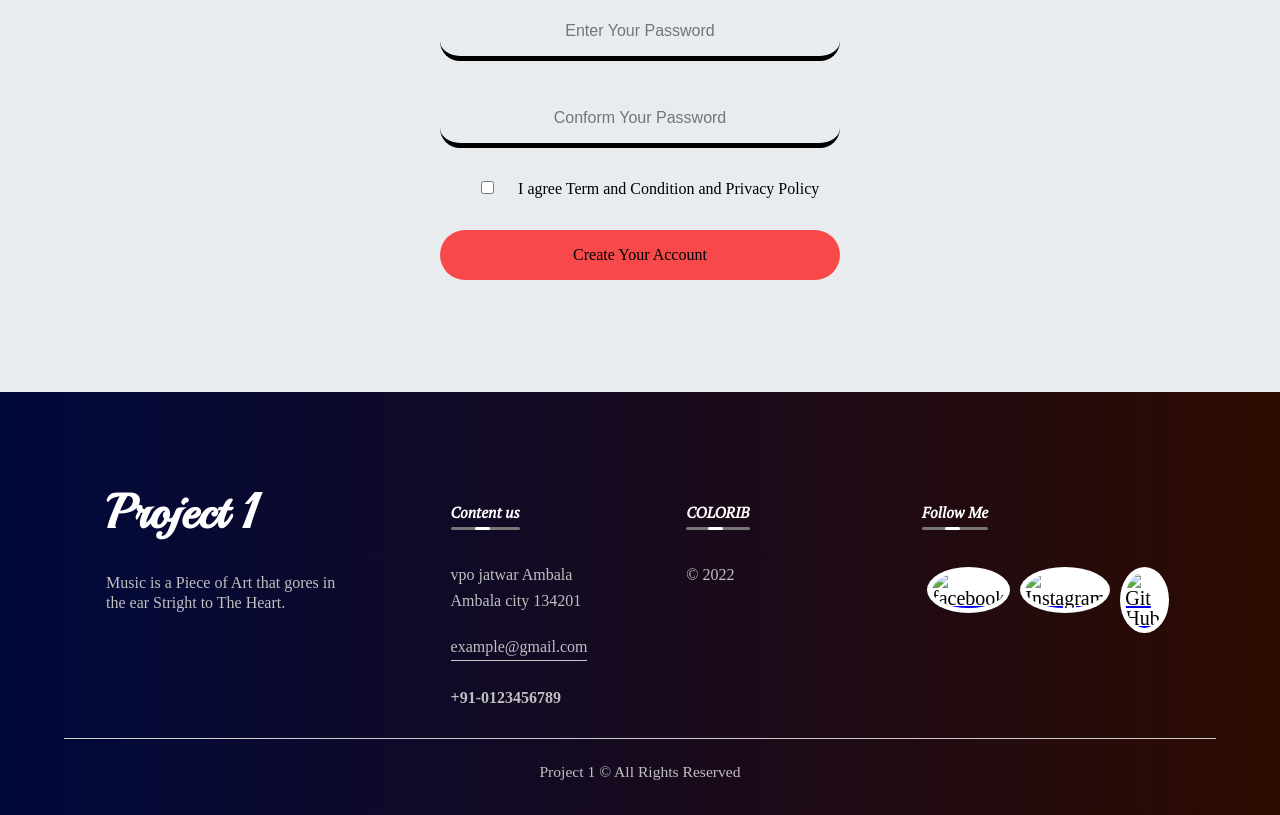
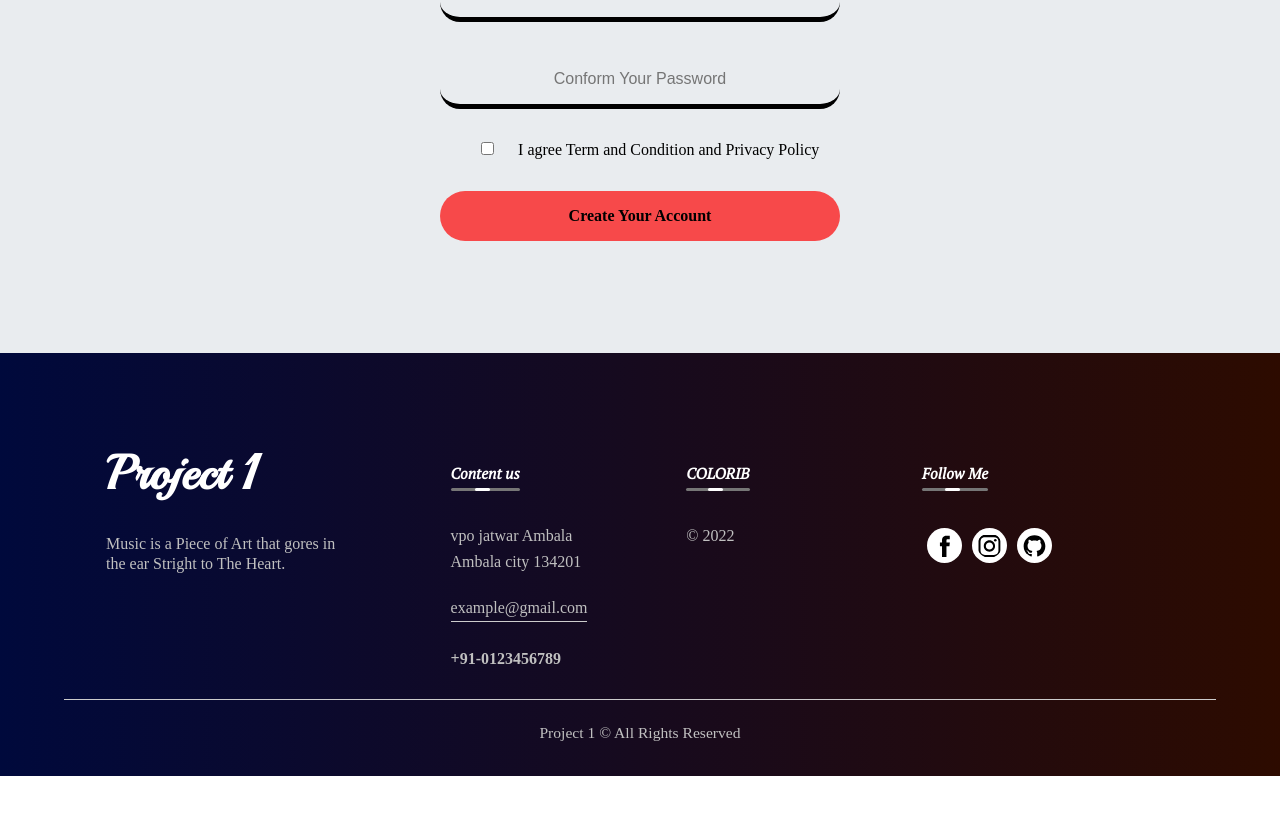
Before and after one commit to atul22g/iMusic, a plain HTML site: page create_account.html in a window 1280 px wide. Shown: the part 717-1532 px from the top of the page. After the commit the page ends 1493 px from the top, so only its background shows below. Drawn offline with Linux system fonts and the light colour scheme; a web font is replaced by a local one.

Commit message:
Bug fixed: Icon and heading

```diff
--- a/create_account.html
+++ b/create_account.html
@@ -147,14 +147,23 @@
           </div>
         </h3>
         <div class="social-icons">
-          <a href="https://www.facebook.com/atul22g" target="_blank"
-            ><img src="icons/facebook.ico" alt="facebook"
+          <a
+            href="https://www.facebook.com/atul22g"
+            rel="noreferrer"
+            target="_blank"
+            ><img src="icons/facebook.svg" alt="facebook"
           /></a>
-          <a href="https://www.instagram.com/atul_22g" target="_blank"
-            ><img src="icons/instagram.ico" alt="Instagram"
+          <a
+            href="https://www.instagram.com/atul_22g"
+            rel="noreferrer"
+            target="_blank"
+            ><img src="icons/instagram.svg" alt="instagram"
           /></a>
-          <a href="https://github.com/Atul22g" target="_blank"
-            ><img src="icons/git hub.ico" alt="Git Hub"
+          <a
+            href="https://github.com/Atul22g"
+            rel="noreferrer"
+            target="_blank"
+            ><img src="icons/github.svg" alt="Git Hub"
           /></a>
         </div>
       </div>
--- a/css/Create_account.css
+++ b/css/Create_account.css
@@ -81,6 +81,7 @@
   outline: none;
   background-color: rgba(253, 10, 10, 0.719);
   border: none;
+  font-weight: bolder;
   cursor: pointer;
   margin-bottom: 7em;
 }
@@ -88,6 +89,13 @@
 .C_a-btn:hover {
   background-color: white;
   box-shadow: 2px 2px 2px 2px black;
+}
+#c_a_heading {
+  text-transform: capitalize;
+  margin-top: 3em;
+  font-size: 2em;
+  font-weight: bolder;
+  font-weight: bolder;
 }
 
 @media screen and (max-width:450px) {
@@ -120,14 +128,7 @@
    .Name{
     width: 85vw;
   }
-  #c_a_heading {
-    text-transform: capitalize;
-    text-decoration: underline;
-    margin-top: 3em;
-    font-size: 2em;
-    font-weight: bolder;
-    font-weight: bolder;
-  }
+
 }
 
 @media screen and (max-width:330px) {
```
Also changed, not shown: index.html (+1 -1 lines), images/logo 1.png (added).
